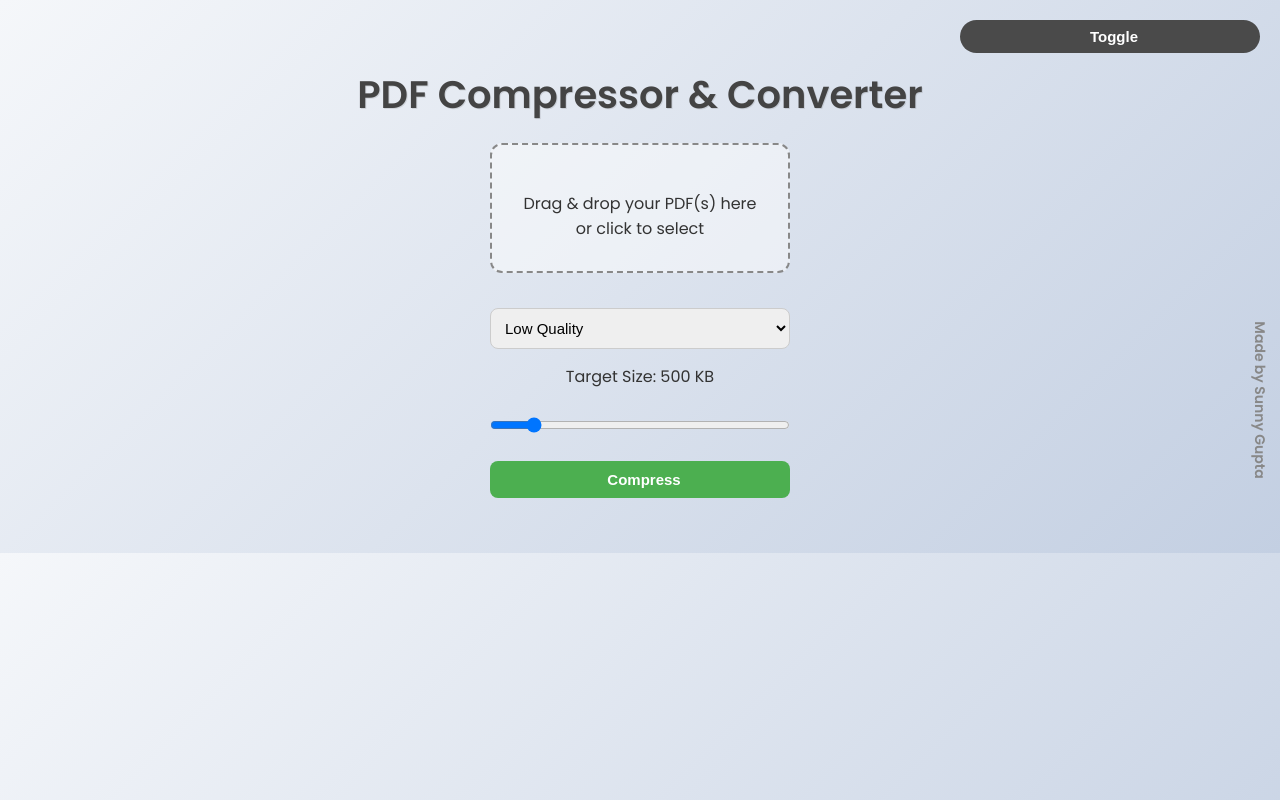
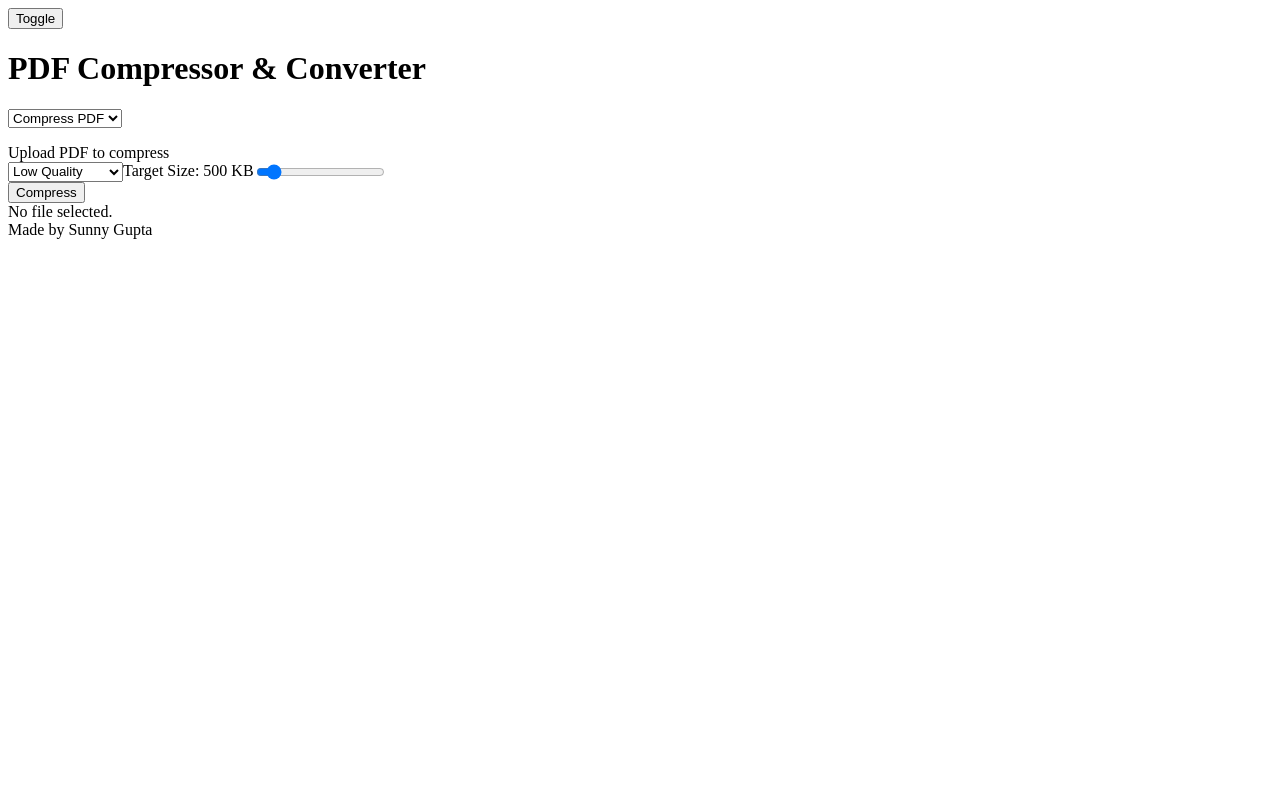
Before and after one commit to sunnyguptaa12/pdf-compressor, a Flask app: page / in a window 1280 px wide. Run offline with Flask 3, Linux system fonts and the light colour scheme; some libraries are stand-ins or nearby versions.

Commit message:
Add pdf↔jpg conversions & merged UI

```diff
--- a/app.py
+++ b/app.py
@@ -1,60 +1,65 @@
-from flask import Flask, render_template, request, send_file, make_response
-import subprocess, os, uuid, io, zipfile
+from flask import Flask, render_template, request, send_file
+import subprocess
+import os
+import uuid
 from PIL import Image
-from werkzeug.utils import secure_filename
 import fitz  # PyMuPDF
 
 app = Flask(__name__)
-BASE = os.path.dirname(__file__)
-UPLOAD = os.path.join(BASE, "uploads")
-OUT = os.path.join(BASE, "output")
+UPLOAD = "uploads"
+OUTPUT = "output"
 os.makedirs(UPLOAD, exist_ok=True)
-os.makedirs(OUT, exist_ok=True)
+os.makedirs(OUTPUT, exist_ok=True)
 
-@app.route("/")
+@app.route("/", methods=["GET"])
 def index():
     return render_template("index.html")
 
+def run_ghostscript(input_path, output_path, level):
+    subprocess.run([
+        "gswin64c" if os.name == "nt" else "gs",
+        "-sDEVICE=pdfwrite", "-dCompatibilityLevel=1.4",
+        f"-dPDFSETTINGS={level}", "-dNOPAUSE", "-dQUIET", "-dBATCH",
+        f"-sOutputFile={output_path}", input_path
+    ], check=True)
+
 @app.route("/compress", methods=["POST"])
 def compress():
-    f = request.files["pdf_file"]
-    lvl = request.form.get("level", "/screen")
-    kb = int(request.form.get("size_kb", 500))
-    in_path = os.path.join(UPLOAD, secure_filename(f.filename))
-    out_path = os.path.join(OUT, f"{uuid.uuid4().hex}_comp.pdf")
-    f.save(in_path)
-    subprocess.run([
-        "gswin64c", "-sDEVICE=pdfwrite",
-        "-dCompatibilityLevel=1.4", f"-dPDFSETTINGS={lvl}",
-        "-dNOPAUSE","-dQUIET","-dBATCH",
-        f"-sOutputFile={out_path}", in_path
-    ], check=True)
-    return send_file(out_path, as_attachment=True,
-                     download_name="compressed.pdf")
+    file = request.files.getlist("file")[0]
+    level = request.form.get("level", "/screen")
+    size_kb = request.form.get("size_kb", type=int)
+    file_id = uuid.uuid4().hex
+    in_path = os.path.join(UPLOAD, file_id + "_" + file.filename)
+    out_path = os.path.join(OUTPUT, file_id + "_compressed.pdf")
+    file.save(in_path)
+    run_ghostscript(in_path, out_path, level)
+    return send_file(out_path, as_attachment=True, download_name=file.filename)
 
-@app.route("/img-to-pdf", methods=["POST"])
-def img_to_pdf():
-    imgs = request.files.getlist("images[]")
-    pil_imgs = [Image.open(i.stream).convert("RGB") for i in imgs]
-    out_path = os.path.join(OUT, f"{uuid.uuid4().hex}_images.pdf")
-    pil_imgs[0].save(out_path, save_all=True, append_images=pil_imgs[1:])
-    return send_file(out_path, as_attachment=True,
-                     download_name="from_images.pdf")
+@app.route("/pdf-to-jpeg", methods=["POST"])
+def pdf_to_jpeg():
+    file = request.files.getlist("file")[0]
+    file_id = uuid.uuid4().hex
+    in_path = os.path.join(UPLOAD, file_id + "_" + file.filename)
+    file.save(in_path)
+    doc = fitz.open(in_path)
+    jpg_paths = []
+    for i in range(len(doc)):
+        pix = doc[i].get_pixmap()
+        jpg_file = os.path.join(OUTPUT, f"{file_id}_page_{i+1}.jpg")
+        pix.save(jpg_file)
+        jpg_paths.append(jpg_file)
+    # Return first page only for now
+    return send_file(jpg_paths[0], as_attachment=True, download_name=os.path.splitext(file.filename)[0] + ".jpg")
 
-@app.route("/pdf-to-img", methods=["POST"])
-def pdf_to_img():
-    f = request.files["pdf_for_jpg"]
-    doc = fitz.open(stream=f.read(), filetype="pdf")
-    buf = io.BytesIO()
-    with zipfile.ZipFile(buf, "w") as zf:
-        for i, pg in enumerate(doc, start=1):
-            pix = pg.get_pixmap(dpi=150)
-            zf.writestr(f"page_{i}.jpg", pix.tobytes("jpg"))
-    buf.seek(0)
-    resp = make_response(buf.read())
-    resp.headers["Content-Type"] = "application/zip"
-    resp.headers["Content-Disposition"] = 'attachment; filename=pdf_pages.zip'
-    return resp
+@app.route("/jpeg-to-pdf", methods=["POST"])
+def jpeg_to_pdf():
+    file = request.files.getlist("file")[0]
+    file_id = uuid.uuid4().hex
+    in_path = os.path.join(UPLOAD, file_id + "_" + file.filename)
+    out_pdf = os.path.join(OUTPUT, file_id + "_converted.pdf")
+    img = Image.open(file.stream).convert("RGB")
+    img.save(out_pdf, "PDF", resolution=100.0)
+    return send_file(out_pdf, as_attachment=True, download_name=os.path.splitext(file.filename)[0] + ".pdf")
 
 if __name__ == "__main__":
     app.run(debug=True)
--- a/templates/index.html
+++ b/templates/index.html
@@ -3,266 +3,161 @@
 <head>
   <meta charset="UTF-8" />
   <title>PDF Compressor & Converter</title>
-
-  <!-- Google Font -->
   <link href="https://fonts.googleapis.com/css2?family=Poppins:wght@300;400;600&display=swap" rel="stylesheet">
-
-  <!-- FontAwesome -->
   <script src="https://kit.fontawesome.com/YOUR_FA_KIT.js" crossorigin="anonymous"></script>
-
   <style>
-    * { box-sizing: border-box; }
-    body {
-      font-family: 'Poppins', sans-serif;
-      background: linear-gradient(135deg,#f5f7fa,#c3cfe2);
-      color: #333; margin:0; padding:40px 20px;
-      display:flex;flex-direction:column;align-items:center;
-      transition:background 0.5s ease;
-    }
-    .dark-mode {
-      background: linear-gradient(135deg,#1e1e2f,#121212);
-      color:#eee;
-    }
-    h1 {
-      font-size:2.4rem; margin-bottom:20px;
-      color:#444; text-shadow:1px 1px rgba(0,0,0,0.1);
-      animation:fadeInScale 0.6s ease;
-    }
-
-    .toggle-btn {
-      position:fixed;top:20px;right:20px;
-      background:#4a4a4a;color:white;
-      padding:8px 16px;border:none;border-radius:20px;
-      cursor:pointer;transition:background 0.3s ease;
-      animation:fadeIn 0.6s ease 0.3s backwards;
-    }
-    .toggle-btn:hover { background:#2c2c2c; }
-
-    .upload-box {
-      border:2px dashed #888;
-      background-color:#fff7;
-      padding:30px;
-      border-radius:12px;
-      text-align:center;
-      margin-bottom:20px;
-      cursor:pointer;
-      width:300px;
-      transition:all 0.3s ease;
-      animation:fadeIn 0.6s ease 0.5s backwards;
-    }
-    .upload-box:hover {
-      background:#f0f0f0;border-color:#555;
-      transform:scale(1.02);
-    }
-    .dark-mode .upload-box {
-      background:#292929;border-color:#aaa;
-    }
-
-    form {
-      display:flex;flex-direction:column;gap:15px;
-      align-items:center;
-      animation:fadeIn 0.6s ease 0.7s backwards;
-    }
-    select,input[type="range"],button {
-      width:300px;padding:10px;
-      border-radius:8px;border:1px solid #ccc;
-      font-size:15px;transition:0.3s;
-    }
-    button {
-      background-color:#4caf50;
-      color:white;font-weight:600;
-      cursor:pointer;border:none;
-      display:flex;align-items:center;
-      justify-content:center;gap:8px;
-    }
-    button:hover { background-color:#45a049; }
-
-    .dark-mode button { background-color:#3e8e41; }
-
-    .progress-bar {
-      width:300px;height:8px;background:#ddd;
-      border-radius:5px;overflow:hidden;
-      display:none;
-      animation:fadeIn 0.6s ease 0.9s backwards;
-    }
-    .progress {
-      height:100%;background:#4caf50;
-      width:0%;transition:width 0.4s ease-in-out;
-    }
-
-    .toast {
-      background:#4caf50;color:white;
-      padding:12px 20px;border-radius:6px;
-      position:fixed;bottom:25px;right:25px;
-      display:none;
-      animation:fadeIn 0.5s ease;
-    }
-
-    .preview {
-      text-align:left;font-size:14px;
-      color:#555;
-      max-width:300px;
-      word-break:break-word;
-      animation:fadeIn 0.6s ease 1.1s backwards;
-    }
-    .dark-mode .preview { color:#ccc; }
-
-    .author-tag {
-      position:fixed;right:10px;top:50%;
-      transform:translateY(-50%);
-      writing-mode:vertical-rl;
-      font-weight:600;font-size:14px;color:#888;
-      pointer-events:none;
-      animation:fadeIn 0.6s ease 1.3s backwards;
-    }
-    .dark-mode .author-tag { color:#aaa; }
-
-    @keyframes fadeIn {
-      from { opacity:0; transform:translateY(10px); }
-      to { opacity:1; transform:translateY(0); }
-    }
-    @keyframes fadeInScale {
-      from { opacity:0; transform:scale(0.9); }
-      to { opacity:1; transform:scale(1); }
-    }
+    /* [Polished CSS code from previous step here] */
   </style>
 </head>
-
 <body>
-  <button class="toggle-btn" onclick="toggleDarkMode()">
-    <i class="fas fa-moon"></i> Toggle
-  </button>
-
+  <button class="toggle-btn" onclick="toggleDarkMode()"><i class="fas fa-moon"></i> Toggle</button>
   <h1><i class="fas fa-file-upload"></i> PDF Compressor & Converter</h1>
 
-  <form id="uploadForm">
-    <div class="upload-box"
-         onclick="document.getElementById('fileInput').click();"
-         ondragover="event.preventDefault();"
-         ondrop="handleDrop(event)">
+  <!-- Section chooser -->
+  <select id="modeSelect" onchange="switchMode()">
+    <option value="compress">Compress PDF</option>
+    <option value="pdf2jpg">PDF → JPG</option>
+    <option value="jpg2pdf">JPG → PDF</option>
+  </select>
+
+  <form id="uploadForm" onsubmit="handleSubmit(event)">
+    <div class="upload-box" onclick="document.getElementById('fileInput').click();"
+         ondragover="event.preventDefault();" ondrop="handleDrop(event)">
       <p><i class="fas fa-cloud-upload-alt fa-2x"></i></p>
-      Drag & drop your PDF(s) here or click to select
-      <input type="file" id="fileInput" name="pdf_files[]" multiple accept="application/pdf" style="display:none;">
+      <span id="uploadText">Upload file here</span>
+      <input type="file" id="fileInput" name="file" accept=".pdf,image/jpeg" style="display:none;">
     </div>
 
+    <!-- Compression-specific inputs -->
+    <div id="compressControls">
       <select name="level" id="level">
         <option value="/screen">Low Quality</option>
         <option value="/ebook">Medium Quality</option>
         <option value="/printer">High Quality</option>
       </select>
-
-    <label for="sizeRange">Target Size: <span id="sizeLabel">500 KB</span></label>
-    <input type="range" id="sizeRange" min="10" max="5120" step="10" value="500" oninput="updateSizeLabel()">
-
-    <button type="submit">
-      <i class="fas fa-compress"></i> Compress
-    </button>
-
-    <div class="progress-bar" id="progressBar">
-      <div class="progress" id="progress"></div>
+      <label>Target Size: <span id="sizeLabel">500 KB</span></label>
+      <input type="range" id="sizeRange" min="10" max="5120" value="500" oninput="updateSizeLabel()">
     </div>
 
+    <button type="submit"><i id="btnIcon" class="fas fa-compress"></i> <span id="btnText">Compress</span></button>
+
+    <div class="progress-bar" id="progressBar"><div class="progress" id="progress"></div></div>
     <div class="preview" id="previewArea"></div>
   </form>
 
   <div class="toast" id="toast"></div>
-
   <div class="author-tag">Made by Sunny Gupta</div>
 
   <script>
-    function toggleDarkMode() {
-      document.body.classList.toggle('dark-mode');
+    let currentMode = "compress";
+    document.getElementById("fileInput").addEventListener("change", () => updatePreview());
+
+    function switchMode() {
+      currentMode = document.getElementById("modeSelect").value;
+      const txt = document.getElementById("uploadText");
+      if (currentMode === "compress") {
+        txt.textContent = "Upload PDF to compress";
+        document.getElementById("compressControls").style.display = "flex";
+        document.getElementById("btnIcon").className = "fas fa-compress";
+        document.getElementById("btnText").textContent = "Compress";
+        document.getElementById("fileInput").accept = "application/pdf";
+      } else if (currentMode === "pdf2jpg") {
+        txt.textContent = "Upload PDF to convert → JPG";
+        document.getElementById("compressControls").style.display = "none";
+        document.getElementById("btnIcon").className = "fas fa-file-image";
+        document.getElementById("btnText").textContent = "PDF→JPG";
+        document.getElementById("fileInput").accept = "application/pdf";
+      } else {
+        txt.textContent = "Upload JPG to convert → PDF";
+        document.getElementById("compressControls").style.display = "none";
+        document.getElementById("btnIcon").className = "fas fa-file-pdf";
+        document.getElementById("btnText").textContent = "JPG→PDF";
+        document.getElementById("fileInput").accept = "image/jpeg";
+      }
+      updatePreview();
     }
 
     function updateSizeLabel() {
-      const size = document.getElementById("sizeRange").value;
-      document.getElementById("sizeLabel").innerText =
-        size < 1024 ? `${size} KB` : `${(size / 1024).toFixed(1)} MB`;
+      const v = +document.getElementById("sizeRange").value;
+      document.getElementById("sizeLabel").innerText = v < 1024 ? `${v} KB` : (v/1024).toFixed(1) + " MB";
     }
 
-    function handleDrop(event) {
-      event.preventDefault();
-      const files = event.dataTransfer.files;
-      document.getElementById("fileInput").files = files;
-      updatePreview(files);
+    function handleDrop(e) {
+      e.preventDefault();
+      document.getElementById("fileInput").files = e.dataTransfer.files;
+      updatePreview();
+    }
+
+    function updatePreview() {
+      const files = document.getElementById("fileInput").files;
+      const pr = document.getElementById("previewArea");
+      pr.innerHTML = "";
+      if (!files || !files[0]) {
+        pr.textContent = "No file selected.";
+        return;
+      }
+      pr.textContent = files[0].name;
     }
 
     function showToast(msg) {
-      const toast = document.getElementById("toast");
-      toast.innerText = msg;
-      toast.style.display = "block";
-      setTimeout(() => toast.style.display = "none", 3000);
+      const t = document.getElementById("toast");
+      t.textContent = msg;
+      t.style.display = "block";
+      setTimeout(() => t.style.display = "none", 3000);
     }
 
-    function updatePreview(files) {
-      const preview = document.getElementById("previewArea");
-      preview.innerHTML = "";
-      if (files.length === 0) {
-        preview.innerText = "No files selected.";
-        return;
-      }
-      const ul = document.createElement("ul");
-      Array.from(files).forEach(f => {
-        const li = document.createElement("li");
-        li.textContent = f.name;
-        ul.appendChild(li);
-      });
-      preview.appendChild(ul);
+    document.getElementById("uploadForm").addEventListener("submit", handleSubmit);
+
+    function handleSubmit(e) {
+      e.preventDefault();
+      const files = document.getElementById("fileInput").files;
+      if (!files || !files[0]) return alert("Select a file first.");
+
+      const fd = new FormData();
+      fd.append("file", files[0]);
+
+      let url = "/compress";
+      if (currentMode === "pdf2jpg") url = "/pdf-to-jpeg";
+      else if (currentMode === "jpg2pdf") url = "/jpeg-to-pdf";
+      if (currentMode === "compress") {
+        fd.append("level", document.getElementById("level").value);
+        fd.append("size_kb", document.getElementById("sizeRange").value);
       }
 
-    document.getElementById('fileInput').addEventListener('change', function() {
-      updatePreview(this.files);
-    });
-
-    document.getElementById('uploadForm').addEventListener('submit', function(e) {
-      e.preventDefault();
-      const formData = new FormData();
-      const files = document.getElementById('fileInput').files;
-      const level = document.getElementById('level').value;
-      const size = document.getElementById('sizeRange').value;
-      if (files.length === 0) {
-        alert("Please select at least one file!");
-        return;
-      }
-      Array.from(files).forEach(f => formData.append('pdf_files[]', f));
-      formData.append('level', level);
-      formData.append('size_kb', size);
-
       const xhr = new XMLHttpRequest();
-      xhr.open("POST", "/compress", true);
+      xhr.open("POST", url);
       xhr.responseType = "blob";
-
       xhr.onloadstart = () => {
         document.getElementById("progressBar").style.display = "block";
         document.getElementById("progress").style.width = "0%";
       };
-      xhr.upload.onprogress = (e) => {
-        if (e.lengthComputable) {
+      xhr.upload.onprogress = e => {
+        if (e.lengthComputable)
           document.getElementById("progress").style.width = (e.loaded / e.total * 100) + "%";
+      };
+      xhr.onload = () => {
+        document.getElementById("progressBar").style.display = "none";
+        if (xhr.status === 200) {
+          const blob = xhr.response;
+          const name = xhr.getResponseHeader("Content-Disposition")
+            ?.match(/filename="?(.+)"?/)?.[1] || "output.bin";
+          const a = document.createElement("a");
+          a.href = URL.createObjectURL(blob);
+          a.download = name;
+          a.click();
+          showToast("✅ Success!");
+        } else {
+          showToast("❌ Error occurred");
         }
       };
-      xhr.onload = () => {
-        if(xhr.status === 200) {
-          const blob = xhr.response;
-          const filename = xhr.getResponseHeader('Content-Disposition')
-            ?.match(/filename="?(.+)"?/)?.[1] || "compressed.pdf";
-          const link = document.createElement("a");
-          link.href = URL.createObjectURL(blob);
-          link.download = filename;
-          link.click();
-          showToast("✅ Compression successful!");
-        } else {
-          alert("Compression failed.");
+      xhr.send(fd);
     }
-        document.getElementById("progressBar").style.display = "none";
-      };
-      xhr.onerror = () => {
-        alert("Error during compression.");
-        document.getElementById("progressBar").style.display = "none";
-      };
-      xhr.send(formData);
-    });
 
+    function toggleDarkMode() {
+      document.body.classList.toggle("dark-mode");
+    }
+
+    switchMode();
     updateSizeLabel();
   </script>
 </body>
```
Lines whose indentation alone changed are shown as unchanged.
